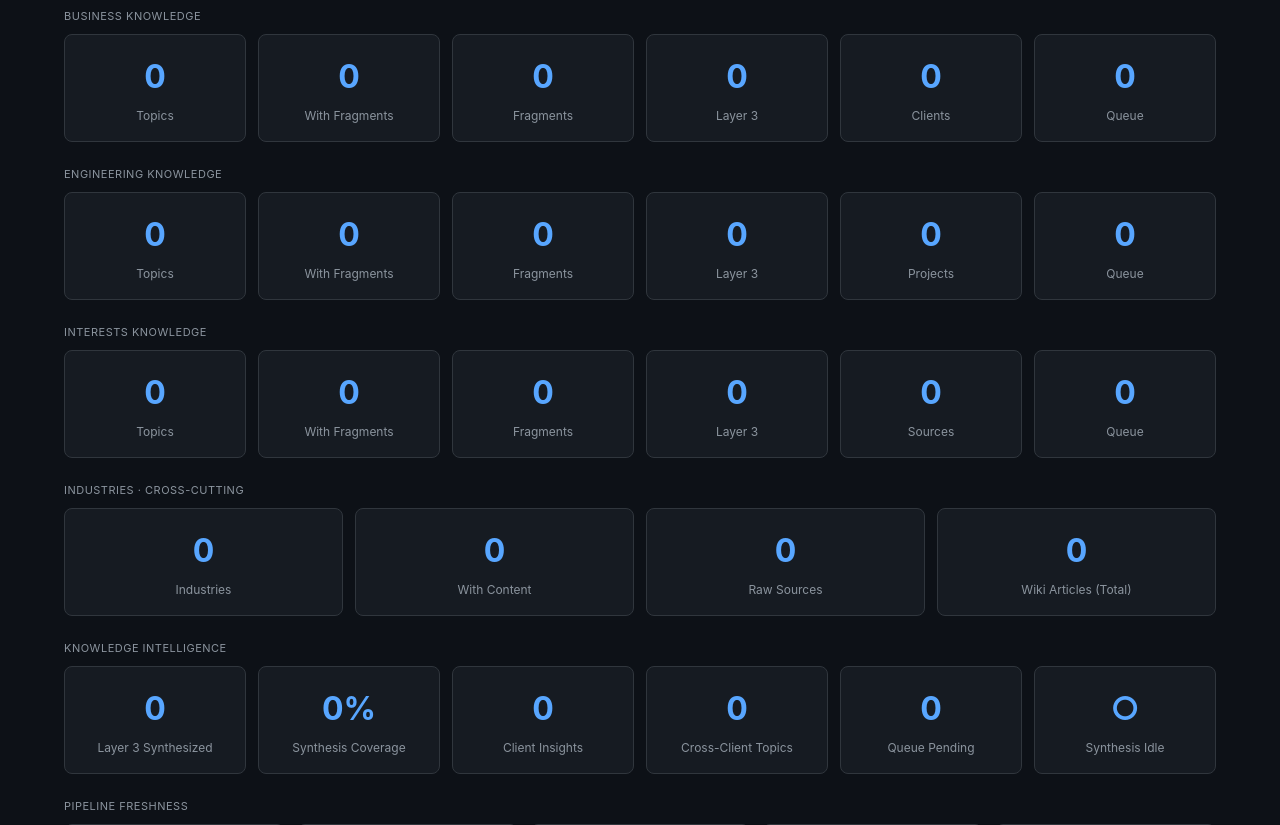
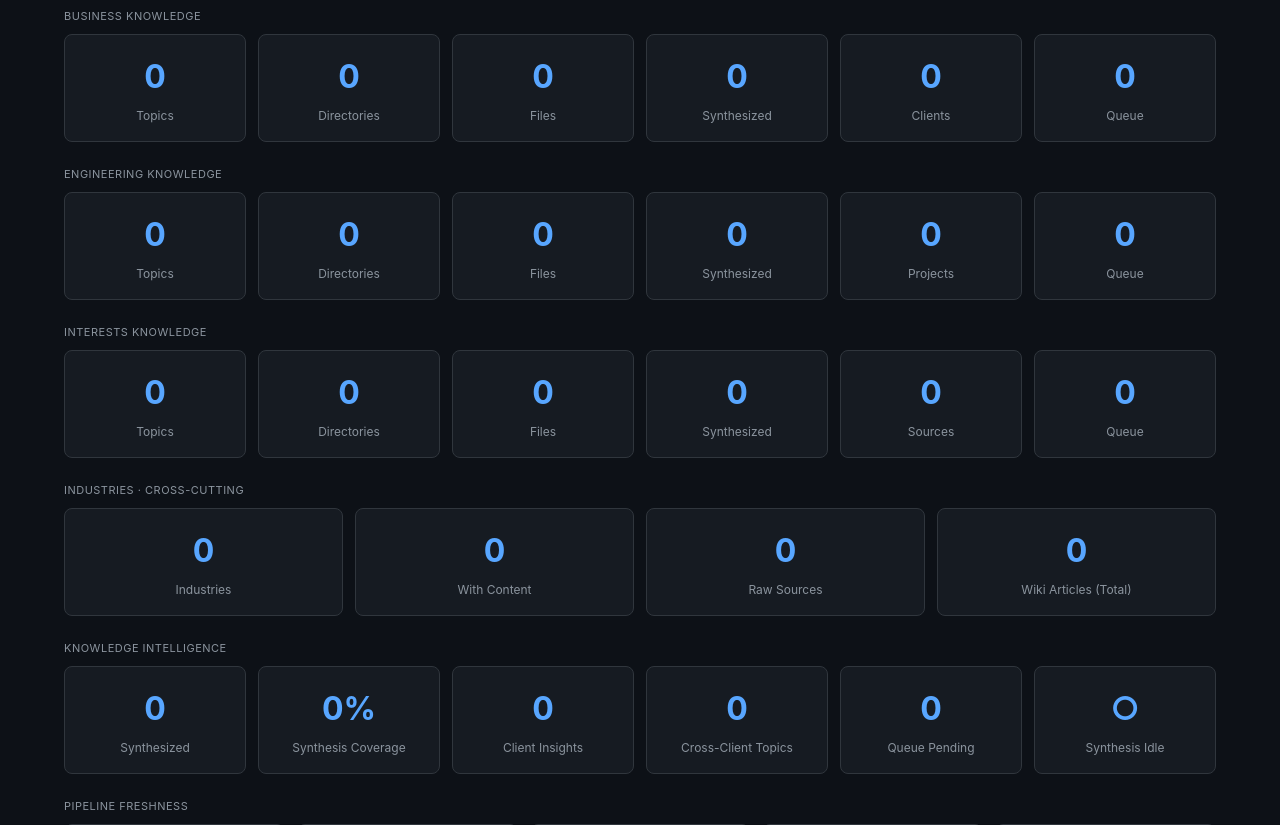
Before and after one commit to markahope-aag/meridian, a Flask app: page / in a window 1280 px wide. Shown: the part 146-971 px from the top of the page. Run offline with Flask 3, Linux system fonts and the light colour scheme; some libraries are stand-ins or nearby versions.

Commit message:
dashboard: honest metric labels (Directories / Files / Synthesized)
"With Fragments" sounded like "topics with content" but was actually
counting filesystem directories, which can exceed registered-topic
count when off-registry directories exist (14 of them under
wiki/knowledge/ today). The label was misleading by accident.

Renaming to match what the numbers actually measure:

  With Fragments  →  Directories
  Fragments       →  Files
  Layer 3         →  Synthesized

Applied consistently across all three namespace metric rows
(Business, Engineering, Interests). Also simplified "Layer 3
Synthesized" in the Knowledge Intelligence row to just "Synthesized"
for label consistency.

No logic changes — just labels. The Directories > Topics discrepancy
remains visible in the numbers, which is the honest state. Separate
cleanup of the 14 off-registry directories is tracked elsewhere.

Co-Authored-By: Claude Opus 4.6 (1M context) <noreply@anthropic.com>

```diff
--- a/web/templates/dashboard.html
+++ b/web/templates/dashboard.html
@@ -21,15 +21,15 @@
     </div>
     <div class="stat-box">
         <div class="number">{{ '{:,}'.format(stats.business_topics_with_fragments) }}</div>
-        <div class="label">With Fragments</div>
+        <div class="label">Directories</div>
     </div>
     <div class="stat-box">
         <div class="number">{{ '{:,}'.format(stats.business_fragments) }}</div>
-        <div class="label">Fragments</div>
+        <div class="label">Files</div>
     </div>
     <div class="stat-box">
         <div class="number">{{ '{:,}'.format(stats.business_l3) }}</div>
-        <div class="label">Layer 3</div>
+        <div class="label">Synthesized</div>
     </div>
     <div class="stat-box">
         <div class="number">{{ '{:,}'.format(stats.client_folders) }}</div>
@@ -49,15 +49,15 @@
     </div>
     <div class="stat-box">
         <div class="number">{{ '{:,}'.format(stats.engineering_topics_with_fragments) }}</div>
-        <div class="label">With Fragments</div>
+        <div class="label">Directories</div>
     </div>
     <div class="stat-box">
         <div class="number">{{ '{:,}'.format(stats.engineering_fragments) }}</div>
-        <div class="label">Fragments</div>
+        <div class="label">Files</div>
     </div>
     <div class="stat-box">
         <div class="number">{{ '{:,}'.format(stats.engineering_l3) }}</div>
-        <div class="label">Layer 3</div>
+        <div class="label">Synthesized</div>
     </div>
     <div class="stat-box">
         <div class="number">{{ '{:,}'.format(stats.projects_registered) }}</div>
@@ -77,15 +77,15 @@
     </div>
     <div class="stat-box">
         <div class="number">{{ '{:,}'.format(stats.interests_topics_with_fragments) }}</div>
-        <div class="label">With Fragments</div>
+        <div class="label">Directories</div>
     </div>
     <div class="stat-box">
         <div class="number">{{ '{:,}'.format(stats.interests_fragments) }}</div>
-        <div class="label">Fragments</div>
+        <div class="label">Files</div>
     </div>
     <div class="stat-box">
         <div class="number">{{ '{:,}'.format(stats.interests_l3) }}</div>
-        <div class="label">Layer 3</div>
+        <div class="label">Synthesized</div>
     </div>
     <div class="stat-box">
         <div class="number">{{ '{:,}'.format(stats.interests_sources) }}</div>
@@ -121,7 +121,7 @@
 <div class="stat-grid">
     <div class="stat-box">
         <div class="number">{{ '{:,}'.format(layer3_count) }}</div>
-        <div class="label">Layer 3 Synthesized</div>
+        <div class="label">Synthesized</div>
     </div>
     <div class="stat-box">
         <div class="number">{{ metrics.synthesis_coverage }}%</div>
```
